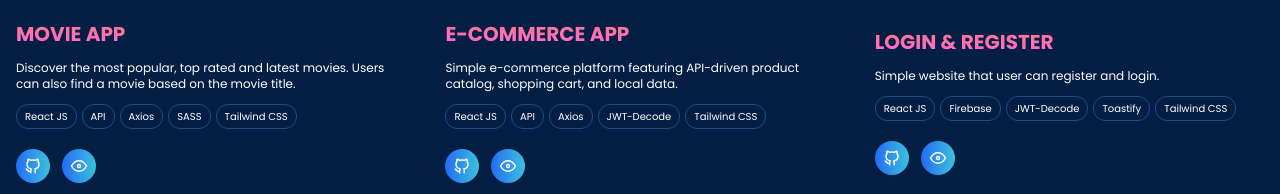
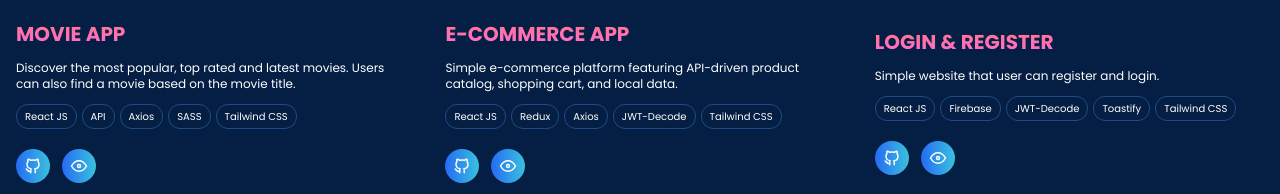
Before and after one commit to ramaherdianto/rama-portfolio, a React (Vite) app: page / in a window 1280 px wide. Shown: the part 2158-2352 px from the top of the page. Built offline with nearby package versions, Linux system fonts and the light colour scheme.

Commit message:
update project ecommerce

```diff
--- a/src/data/ProjectData.js
+++ b/src/data/ProjectData.js
@@ -21,7 +21,7 @@ export const ProjectData = [
         img: Ecommerce,
         name: 'E-COMMERCE APP',
         desc: 'Simple e-commerce platform featuring API-driven product catalog, shopping cart, and local data.',
-        tools: ['React JS', 'API', 'Axios', 'JWT-Decode', 'Tailwind CSS'],
+        tools: ['React JS', 'Redux', 'Axios', 'JWT-Decode', 'Tailwind CSS'],
         link: {
             github: 'https://github.com/ramaherdianto/fake-store',
             demo: 'https://rams-fake-store.netlify.app/',
```
